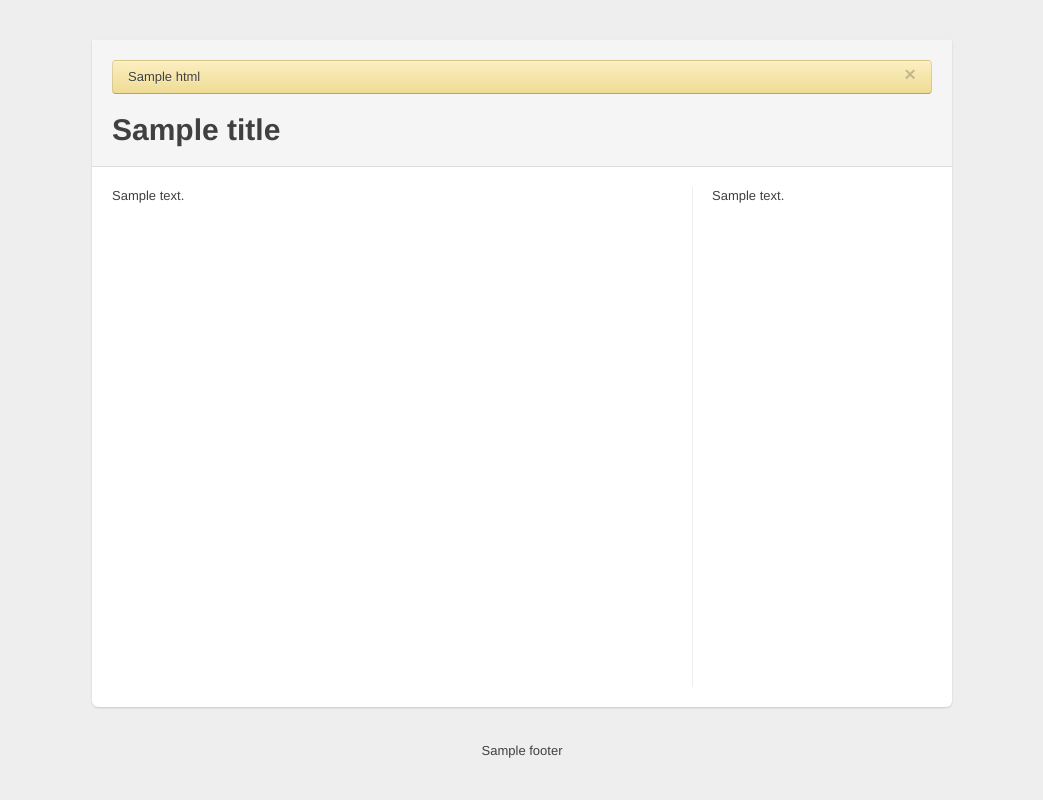
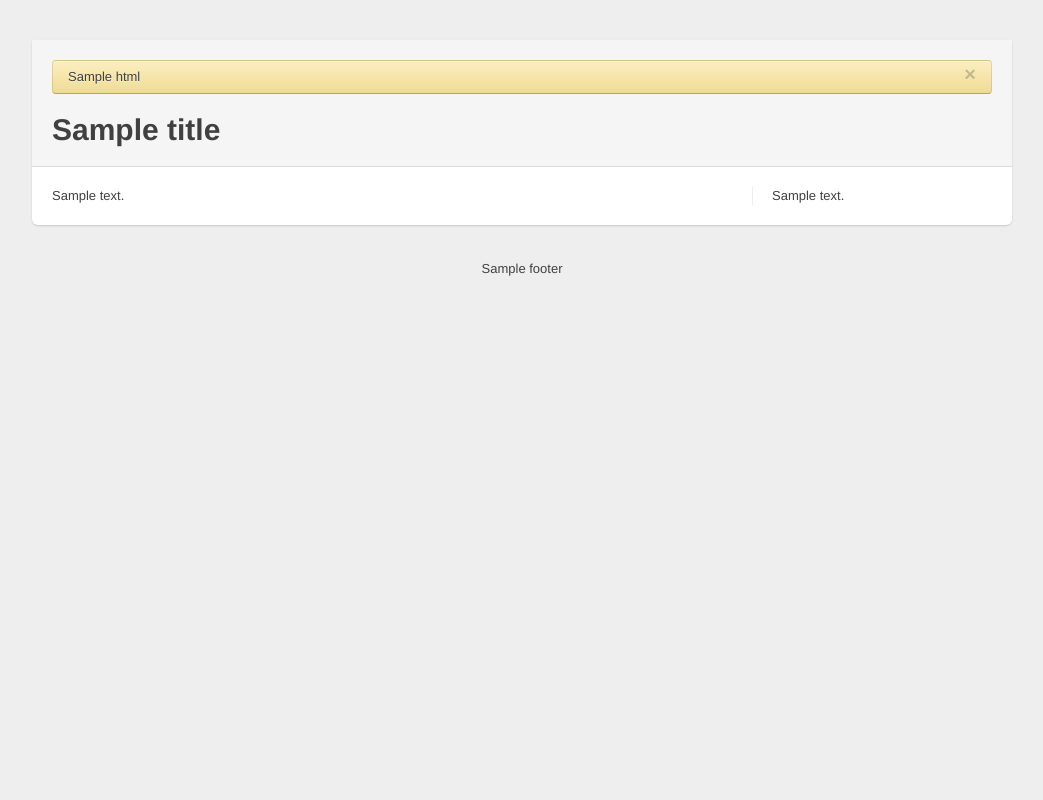
Before and after one commit to mdornseif/appengine-toolkit, a Python web app: template templates/base_admin.html in a window 1280 px wide. Shown: the whole page, without its empty margins (118-1161 px from the left). Run offline with Jinja, Linux system fonts and the light colour scheme; the template is opened without the code that fills it: most values are stand-ins (such as "Sample title", 1, 10 or a date in 2020); some libraries are stand-ins or nearby versions.

Commit message:
In admin-Ansichten 940px nutzen, nicht 2 Spalten frei lassen.
Change-Id: I34e922732dbfceb2cc17ec8b18652d7fd292775b
Reviewed-on: http://gerrit.hudora.biz/1243
Reviewed-by: Maximillian Dornseif <m.dornseif@hudora.de>
Tested-by: Maximillian Dornseif <m.dornseif@hudora.de>

```diff
--- a/templates/base_admin.html
+++ b/templates/base_admin.html
@@ -19,10 +19,6 @@
       .container > footer p {
         text-align: center; /* center align it with the container */
       }
-      .container {
-        width: 820px; /* downsize our container to make the content feel a bit tighter and more cohesive. NOTE: this removes two full columns from the grid, meaning you only go to 14 columns and not 16. */
-      }
-
       /* The white background content wrapper */
       .container .content {
         background-color: #fff;
@@ -43,11 +39,6 @@
         margin: -20px -20px 20px;
       }
 
-      /* Styles you shouldn't keep as they are for displaying this base example only */
-      .container .content .span10,
-      .container .content .span4 {
-        min-height: 500px;
-      }
       /* Give a quick and non-cross-browser friendly divider */
       .container .content .span4 {
         margin-left: 0;
@@ -106,11 +97,11 @@
             </div>
           {%- endfor %}
           {%- endif %}
-          <h1>{% block firstheading %}{% if title is defined %}{{ title }}{% endif %}{% endblock %}
+          <h1>{% block firstheading %}{% if title is defined %}{{ title|e }}{% endif %}{% endblock %}
               {# <small>Supporting text or tagline</small> #}</h1>
         </div>
         <div class="row">
-          <div class="span10">
+          <div class="span12">
               {% block maincontent -%}
                 {% if content is defined -%}{{ content }}{%- else -%}
                 {#<h3>Main content</h3>#}{%- endif %}
```
